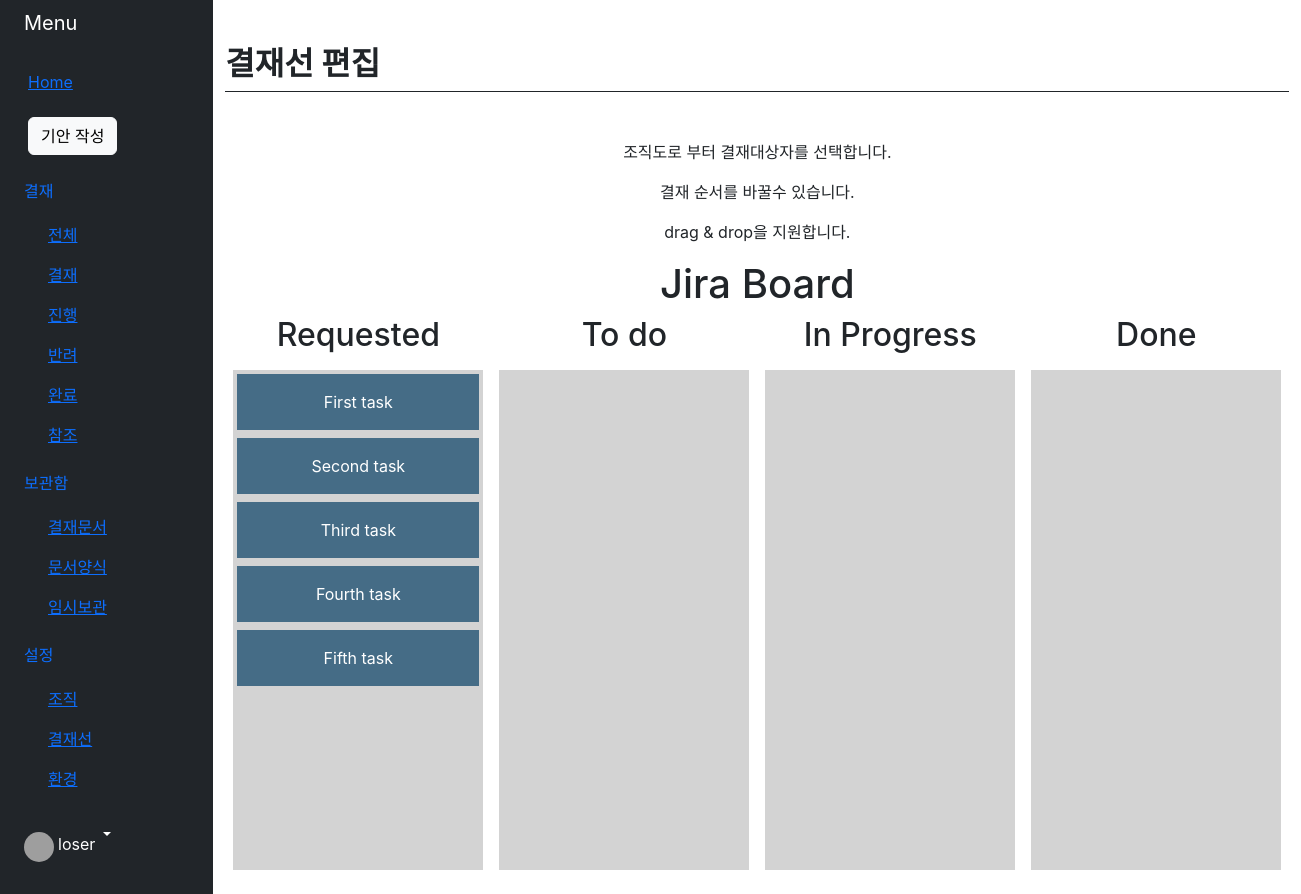
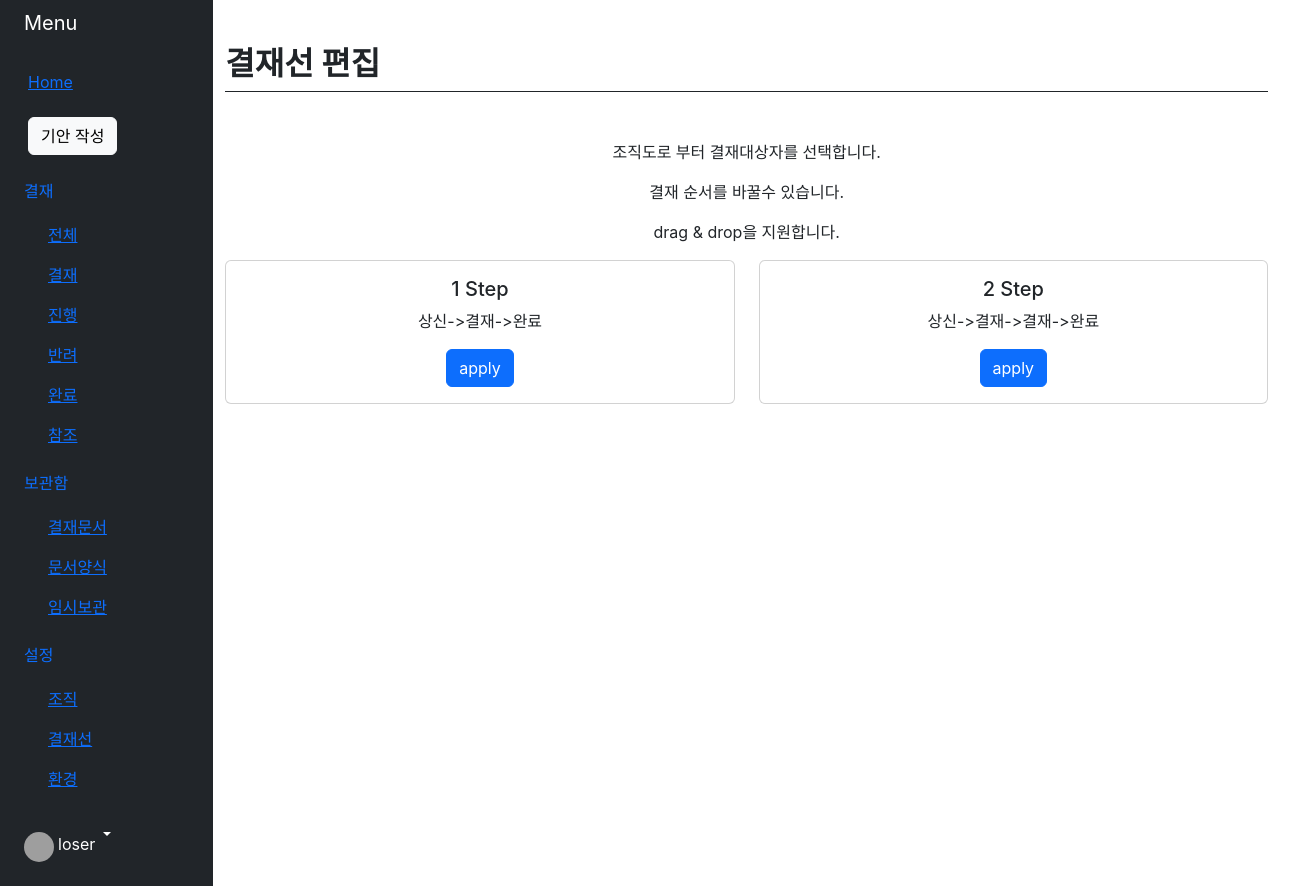
Before and after one commit to ykn9080/imcworkflow, a React (Create React App) app: page /process/1 in a window 1280 px wide. Shown: the whole page, 1301 px wide, since content can reach past the window. Built offline with nearby package versions, Linux system fonts and the light colour scheme; grey boxes are pictures that could not be loaded.

Commit message:
process added

```diff
--- a/src/components/process/ProcessEditor.js
+++ b/src/components/process/ProcessEditor.js
@@ -1,14 +1,128 @@
-import React from "react";
+import React, { useEffect, useState } from "react";
+import { useSelector, useDispatch } from "react-redux";
+import globalVariable from "actions";
 import Beautiful from "components/dnd/Beautiful";
+import moment from "moment";
+import { Drawer } from "antd";
+
 const ProcessEditor = () => {
+  const dispatch = useDispatch();
+  const [drawDiagram, setDrawDiagram] = useState();
+  const userId = useSelector((state) => state.global.userId);
+  const processArray = useSelector((state) => state.global.processArray);
+  const drawprocess = (arr) => {
+    console.log(arr);
+    const rtn = DrawProcess(arr);
+    setDrawDiagram(rtn);
+  };
   return (
     <>
       <p>조직도로 부터 결재대상자를 선택합니다. </p>
       <p>결재 순서를 바꿀수 있습니다. </p>
       <p>drag & drop을 지원합니다. </p>
-      <Beautiful />
+      <div class="row">
+        <div class="col-sm-6">
+          <div class="card">
+            <div class="card-body">
+              <h5 class="card-title">1 Step</h5>
+              <p class="card-text">{"상신->결재->완료"}</p>
+              <a
+                href="#"
+                class="btn btn-primary"
+                onClick={() => {
+                  drawprocess(array1(userId));
+                  dispatch(globalVariable({ processArray: array1(userId) }));
+                }}
+              >
+                apply
+              </a>
+            </div>
+          </div>
+        </div>
+        <div class="col-sm-6">
+          <div class="card">
+            <div class="card-body">
+              <h5 class="card-title">2 Step</h5>
+              <p class="card-text">{"상신->결재->결재->완료"}</p>
+              <a
+                href="#"
+                class="btn btn-primary"
+                onClick={() => {
+                  drawprocess(array2(userId));
+                  dispatch(globalVariable({ processArray: array2(userId) }));
+                }}
+              >
+                apply
+              </a>
+            </div>
+          </div>
+        </div>
+      </div>
+      <div class="d-flex flex-row justify-content-center bd-highlight mt-5">
+        {drawDiagram}
+      </div>
+      {/* <Beautiful /> */}
     </>
   );
 };
 
 export default ProcessEditor;
+
+export const DrawProcess = (array) => {
+  if (!array) return;
+  return (
+    <>
+      {array.map((item, i) => {
+        const arrow = i === array.length - 1 ? "" : "→";
+        return <p>{`${item.seq}.${item.processMethod}${arrow}`}</p>;
+      })}
+    </>
+  );
+};
+//(seq, process_method, user_id, due_date, task_id)
+const curdate = moment(new Date());
+const array1 = (userid) => {
+  return [
+    { seq: 0, processMethod: "상신", userId: userid, dueDate: curdate },
+    {
+      seq: 1,
+      processMethod: "결재",
+      userId: 2,
+      dueDate: curdate.add(2, "days"),
+    },
+    {
+      seq: 2,
+      processMethod: "완료",
+      userId: userid,
+      dueDate: curdate.add(2, "days"),
+    },
+  ];
+};
+const array2 = (userid, taskId) => {
+  return [
+    {
+      seq: 0,
+      processMethod: "상신",
+      userId: userid,
+      dueDate: curdate,
+    },
+    {
+      seq: 1,
+      processMethod: "결재",
+      userId: 2,
+      dueDate: curdate.add(2, "days"),
+    },
+    {
+      seq: 2,
+      processMethod: "결재",
+      userId: 3,
+      dueDate: curdate.add(4, "days"),
+    },
+    {
+      seq: 3,
+      processMethod: "완료",
+      userId: userid,
+      dueDate: curdate.add(4, "days"),
+    },
+  ];
+};
--- a/src/features/index.js
+++ b/src/features/index.js
@@ -40,5 +40,6 @@ const globalVar = {
   userId: null,
   userList: null,
   processTypeCount: null, //process type별 갯수
+  processArray: null, //process의 단계별 설정
   editorText: "",
 };
--- a/src/pages/FormEdit.js
+++ b/src/pages/FormEdit.js
@@ -5,10 +5,11 @@ import Sidebar from "../components/layout/Sidebar";
 import Body from "../components/layout/Body";
 import Header from "../components/layout/Header";
 import $ from "jquery";
+import _ from "lodash";
 import { useNavigate, useParams, useSearchParams } from "react-router-dom";
 import { API2 } from "constants";
-import { getData } from "../components/dataget/fetchData";
-import { message } from "antd";
+import { getData, fetchFormById } from "../components/dataget/fetchData";
+import { message, Tooltip, Popconfirm, Button } from "antd";
 import CkEditor from "components/editor/ckEditor";
 import { BootModal } from "components/modal/BootModal";
 import ProcessEditor from "components/process/ProcessEditor";
@@ -16,6 +17,7 @@ import { findTaskId } from "components/dataget/findId";
 import Spinner from "utilities/spinner";
 import moment from "moment";
 import { link } from "./FormList";
+import { DrawProcess } from "components/process/ProcessEditor";
 
 const Form = () => {
   const navigate = useNavigate();
@@ -28,24 +30,28 @@ const Form = () => {
   const [loading, setLoading] = useState(false);
   const [linkobj, setLinkobj] = useState();
   const [modal, setModal] = useState();
+  const [drawDiagram, setDrawDiagram] = useState();
   const userId = useSelector((state) => state.global.userId);
-  //const editorText = useSelector((state) => state.global.editorText);
+  const processArray = useSelector((state) => state.global.processArray);
+  const editorText = useSelector((state) => state.global.editorText);
   console.log(searchParams.get("type")); // 'name'
-  async function fetchForm(id) {
+
+  async function fetchForm(id, lk) {
     setLoading(true);
-    const url2 = `${API2}/formwithtask/${id}`;
-    let rtn = await getData(url2, "get");
+    const rtn = await fetchFormById(id, lk);
     setLoading(false);
-    console.log(id, rtn);
-    if (rtn && rtn.data && rtn.data[0]) {
-      setFormData(rtn.data[0]);
-      dispatch(globalVariable({ editorText: rtn.data[0].html }));
+    if (rtn) {
+      setFormData(rtn);
+      dispatch(globalVariable({ editorText: rtn.html }));
     }
   }
   useEffect(() => {
+    const lk = link(searchParams.get("type"), userId);
+    setLinkobj(lk);
     if (formId !== "new") {
       console.log(formId.toString());
-      fetchForm(formId);
+
+      fetchForm(formId, lk);
     } else {
       setFormData({
         taskName: "",
@@ -68,40 +74,45 @@ const Form = () => {
     };
     setFormid(formId);
     setModal(modal);
-    const lk = link(searchParams.get("type"), userId);
-    setLinkobj(lk);
   }, [formId]);
+  useEffect(() => {
+    const rtn = DrawProcess(processArray);
+    console.log(rtn);
+    setDrawDiagram(rtn);
+  }, [processArray]);
 
-  const submitHandler = () => {
-    // form에 수정사항 저장
-    const data = {};
-    //getData(`${API2}/form`, "post", data);
+  const submitHandler = async () => {
+    const taskId = await saveWorkflowHandler();
+    if (taskId) {
       // activity에 신규추가
-    applyAction();
+      const rtn = initAction(taskId);
       // 전체리스트로 가기
+      if (rtn) {
+        console.log(rtn);
+        message.info("상신되었습니다. ");
         navigate(`/ongoing`, { replace: true });
+      } else {
+        message.info("상신에 실패했습니다. ");
+      }
+    } else message.info("task등록에 실패했습니다. ");
   };
   const saveProcessHandler = () => {
     console.log("saveProcess");
   };
-  const applyAction = async () => {
-    const taskId = await findTaskId(formid, "form");
+  const initAction = async (taskId) => {
     const url = `${API2}/activityStart/${taskId}`;
 
-    const rtn = getData(url, "get");
-    if (rtn) {
-      console.log(rtn);
-      message.info("상신되었습니다. ");
-      navigate(`/ongoing`, { replace: true });
-    }
+    const rtn = await getData(url, "get");
+    return rtn;
   };
-  const saveDocumentHandler = async () => {
-    const taskId = await findTaskId(formid, "form");
+  const saveWorkflowHandler = async () => {
+    let taskId = await findTaskId(formid, "form");
     console.log(formData);
     const curdate = new Date();
     // find taskId from processId;
     // processId===-1이면 신규, 아니면 수정
     const urltsk = `${API2}/task`;
+    const urlprocess = `${API2}/process`;
     const urlform = `${API2}/form`;
     let datatsk = {
       name: formData.taskName,
@@ -111,7 +122,7 @@ const Form = () => {
     let dataform = {
       formType: formData.formType,
       title: formData.formTitle,
-      html: formData.html,
+      html: editorText,
     };
 
     if (!taskId) {
@@ -122,19 +133,27 @@ const Form = () => {
 
       const rtntsk = await getData(urltsk, "post", datatsk);
       console.log(rtntsk);
+      taskId = rtntsk.id;
       //poset new form
-      dataform.taskId = rtntsk.id;
+      dataform.taskId = taskId;
       dataform.created = curdate;
       const rtnform = await getData(urlform, "post", dataform);
+      //post new process
+      let newprocess = _.cloneDeep(processArray);
+      newprocess.map((i, item) => {
+        item.taskId = taskId;
+        newprocess.splice(i, 1, item);
+      });
+      await getData(urlprocess, "post", newprocess);
     } else {
       console.log("else");
       // processId가 있으면 수정
-      const taskId = await findTaskId(formid, "form");
       console.log(formid, taskId, urltsk);
       getData(`${urltsk}/${taskId}`, "put", datatsk);
       //formId가 있으면 수정
       getData(`${urlform}/${formid}`, "put", dataform);
     }
+    return taskId;
   };
   const saveArchiveHandler = async () => {
     const curdate = new Date();
@@ -150,13 +169,17 @@ const Form = () => {
       descript: formData.descript,
     };
     if (formId !== "new") {
-      url = `url/${formId}`;
+      url = `${url}/${formId}`;
       method = "put";
     }
+    console.log(url, method, formId);
     const rtnformarchive = await getData(url, method, data);
   };
   const onFormChange = (e, label) => {
-    const newform = { ...formData, [label]: e.target.value };
+    let newform = { ...formData, [label]: e.target.value };
+    if (label === "taskName" && formId === "new") {
+      newform.formTitle = e.target.value;
+    }
     console.log(newform);
     setFormData(newform);
   };
@@ -216,16 +239,17 @@ const Form = () => {
             <label for="process" class="col-sm-2 col-form-label">
               결재선
             </label>
-            <div class="col-sm-10 text-start">
+            <div class="col-sm-10 text-start d-flex justify-content-start">
               <input
                 type="button"
-                class="btn btn-dark btn-sm"
+                class="btn btn-dark btn-sm me-5"
                 value="결재선 편집"
                 id="process"
                 onClick={() => {
                   $("#btnModal").click();
                 }}
-              />
+              />{" "}
+              {drawDiagram}
             </div>
           </div>
         </>
@@ -274,16 +298,24 @@ const Form = () => {
           <Sidebar />
           <Body>
             <Header
-              title={linkobj?.titleedit}
+              title={
+                formId === "new" ? linkobj?.titleeditnew : linkobj?.titleedit
+              }
               right={
-                linkobj?.type === "imsi" && (
-                  <button
-                    type="button"
-                    class="btn btn-primary ms-1 "
-                    onClick={submitHandler}
+                ["imsi", "ongoing"].indexOf(linkobj?.type) > -1 && (
+                  <Popconfirm
+                    title="결재를 상신하시겠습니까?"
+                    placement="topLeft"
+                    okText="네"
+                    cancelText="아니오"
+                    onConfirm={submitHandler}
+                  >
+                    <Button
+                      style={{ backgroundColor: "black", color: "white" }}
                     >
                       상신
-                  </button>
+                    </Button>
+                  </Popconfirm>
                 )
               }
             />
@@ -293,31 +325,45 @@ const Form = () => {
             <CkEditor />
 
             <div class="d-flex justify-content-center mt-3">
+              <Tooltip
+                placement="top"
+                title="회사 공용 문서로 저장"
+                className="mt-2"
+              >
                 <div class="form-check">
                   <input
-                  class="form-check-input"
+                    class="form-check-input me-1"
                     type="checkbox"
-                  value=""
+                    checked={formData?.isOpen}
                     onChange={(e) => {
-                    onFormChange(e, "isOpen");
+                      setFormData({ ...formData, isOpen: e.target.checked });
                     }}
                     id="flexCheckDefault"
                   />
-                <label class="form-check-label" for="flexCheckDefault">
-                  공유문서
+                  <label class="form-check-label  me-3" for="flexCheckDefault">
+                    공유
                   </label>
                 </div>
+              </Tooltip>
               <button
                 type="button"
                 class="btn btn-light"
-                onClick={() => navigate(`/form/${formid}`, { replace: true })}
+                onClick={() =>
+                  navigate(`/form/${formid}?type=${linkobj.type}`, {
+                    replace: true,
+                  })
+                }
               >
                 미리보기
               </button>
               <button
                 type="button"
                 class="btn btn-light   ms-1 "
-                onClick={saveDocumentHandler}
+                onClick={
+                  linkobj?.type === "archive"
+                    ? saveArchiveHandler
+                    : saveWorkflowHandler
+                }
               >
                 {linkobj === "imsi" ? "임시저장" : "저장"}
               </button>
--- a/src/pages/FormList.js
+++ b/src/pages/FormList.js
@@ -75,7 +75,7 @@ const FormList = () => {
     console.log(cols, data);
     if (!cols) return;
     cols[lk?.colindex].render = (text, record) => {
-      const path = `/form/${record.id}`;
+      const path = `/form/${record.id}?type=${lk?.type}`;
       return <Link to={path}>{text}</Link>;
     };
     const cellClick = (record) => {
@@ -149,7 +149,9 @@ export const link = (type, userId) => {
   //const type = location.pathname.split("/")[2];
   //const type = searchParams.get("type");
   let title,
+    titleview,
     titleedit,
+    titleeditnew,
     navlink,
     url2,
     hidecol,
@@ -166,14 +168,24 @@ export const link = (type, userId) => {
   switch (type) {
     case "imsi":
       title = "임시문서 리스트";
+      titleview = "임시문서보기";
       titleedit = "임시문서수정";
+      titleeditnew = "임시문서작성";
       navlink = `/form/imsi/new`;
       url2 = `${API2}/formImsiByUser/${userId}`;
       hidecol = ["id", "html", "taskId"];
       break;
+    case "ongoing":
+      title = "결재문서보기";
+      titleview = "결재문서보기";
+      titleedit = "결재문서수정";
+      titleeditnew = "결재문서작성";
+      break;
     case "archive":
       title = "문서 Archive";
-      titleedit = "문서수정";
+      titleview = "문서양식보기";
+      titleedit = "문서양식수정";
+      titleeditnew = "문서양식작성";
       navlink = "/form/archive/new";
       url2 = `${API2}/formArchiveByUser/${userId}`;
       hidecol = ["id", "html", "writerId"];
@@ -203,7 +215,9 @@ export const link = (type, userId) => {
   return {
     type,
     title,
+    titleview,
     titleedit,
+    titleeditnew,
     navlink,
     url2,
     hidecol,
--- a/src/pages/Ongoing.js
+++ b/src/pages/Ongoing.js
@@ -153,7 +153,7 @@ const Ongoing = (props) => {
     let cols = colMaker(data);
 
     cols[0].render = (text, record) => {
-      const path = `/form/${record.formId}`;
+      const path = `/form/${record.formId}?type=ongoing`;
       return <Link to={path}>{text}</Link>;
     };
     cols = appendButton(cols, processtype);
```
Also changed, not shown: src/components/dataget/fetchData.js (+12 -0 lines), src/components/layout/Sidebar.js (+7 -2 lines), src/pages/Form.js (+29 -26 lines). Lines whose indentation alone changed are shown as unchanged.
